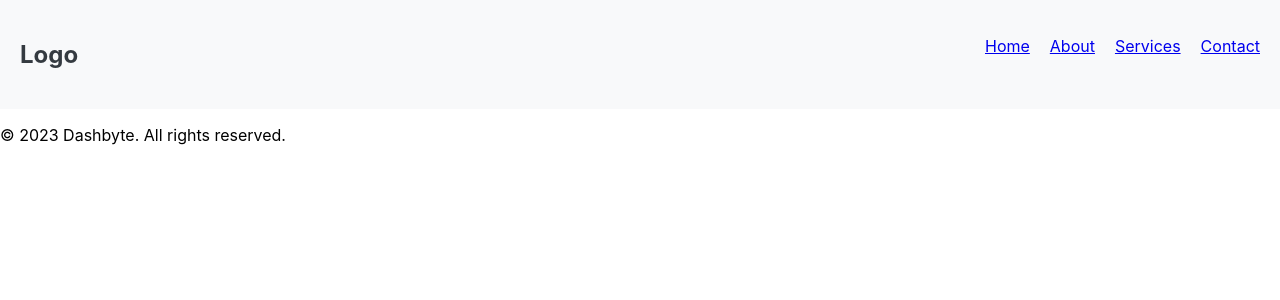
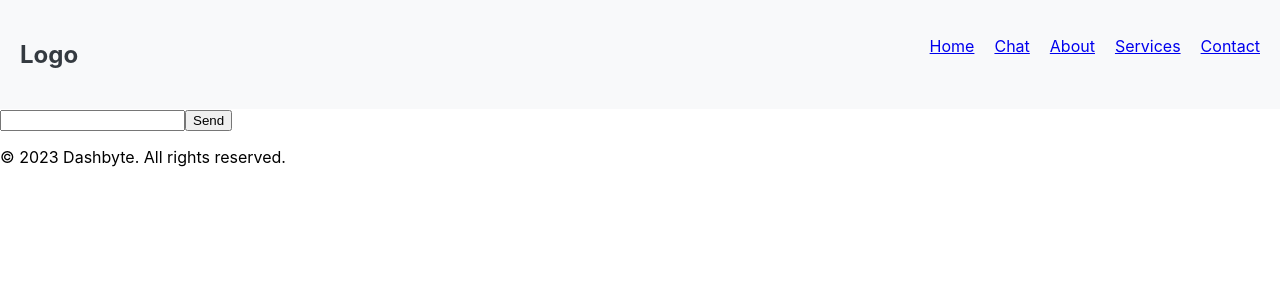
Before and after one commit to DarenShamoun/dashbyte, a React (Create React App) app: page /chat in a window 1280 px wide. Shown: the top 300 px of the page. Built offline with nearby package versions, Linux system fonts and the light colour scheme.

Commit message:
Added barebones chat function

```diff
--- a/package.json
+++ b/package.json
@@ -6,6 +6,7 @@
     "@testing-library/jest-dom": "^5.16.5",
     "@testing-library/react": "^13.4.0",
     "@testing-library/user-event": "^13.5.0",
+    "openai": "^3.2.1",
     "react": "^18.2.0",
     "react-dom": "^18.2.0",
     "react-router-dom": "^6.11.2",
--- a/src/App.js
+++ b/src/App.js
@@ -1,5 +1,6 @@
 import React from 'react';
 import { BrowserRouter as Router, Routes, Route } from 'react-router-dom';
+import ChatInterface from './ChatInterface';
 import Navbar from './Navbar';
 import HeroSection from './HeroSection';
 import ServicesSection from './ServicesSection';
@@ -12,6 +13,7 @@ function App() {
     <Router>
       <Navbar />
       <Routes>
+        <Route path="/chat" element={<ChatInterface />} />
         <Route path="/" element={<HeroSection />} />
         <Route path="/about" element={<AboutSection />} />
         <Route path="/services" element={<ServicesSection />} />
--- /dev/null
+++ b/src/ChatInterface.js
@@ -0,0 +1,32 @@
+import React, { useState } from 'react';
+
+function ChatInterface() {
+  const [messages, setMessages] = useState([]);
+  const [input, setInput] = useState('');
+
+  const handleInputChange = (event) => {
+    setInput(event.target.value);
+  };
+
+  const handleInputSubmit = (event) => {
+    event.preventDefault();
+    setMessages([...messages, { text: input, sender: 'user' }]);
+    setInput('');
+  };
+
+  return (
+    <div>
+      <div>
+        {messages.map((message, index) => (
+          <p key={index}>{message.sender}: {message.text}</p>
+        ))}
+      </div>
+      <form onSubmit={handleInputSubmit}>
+        <input type="text" value={input} onChange={handleInputChange} />
+        <button type="submit">Send</button>
+      </form>
+    </div>
+  );
+}
+
+export default ChatInterface;
--- a/src/Navbar.js
+++ b/src/Navbar.js
@@ -8,6 +8,7 @@ function Navbar() {
       <h1 className={styles.logo}>Logo</h1>
       <ul className={styles.navLinks}>
         <li><Link to="/">Home</Link></li>
+        <li><Link to="/chat">Chat</Link></li>
         <li><Link to="/about">About</Link></li>
         <li><Link to="/services">Services</Link></li>
         <li><Link to="/contact">Contact</Link></li>
```
Also changed, not shown: 1 other file (tests, documents, lock files or other folders).
